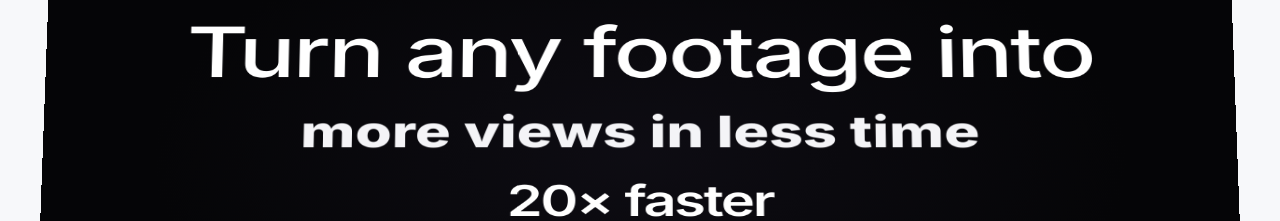
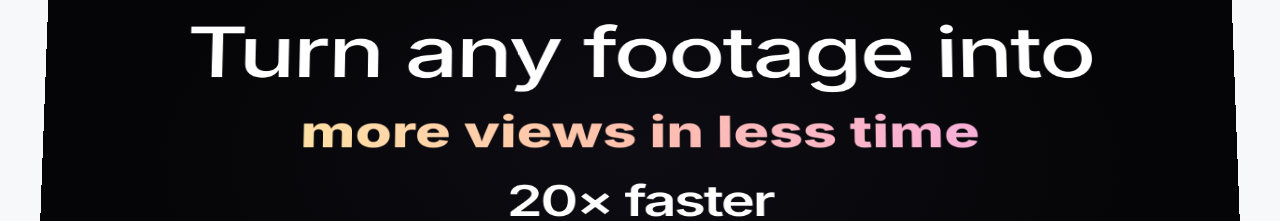
Before and after one commit to deeprajsharma592-sketch/RelatiVClips-MVP, a Next.js app in the folder frontend-next/: page / in a window 1280 px wide. Shown: the part 579-800 px from the top of the page. Built offline with nearby package versions, Linux system fonts and the light colour scheme; no server answers.

Commit message:
Tint the Hero Message with the RelatiV logo colors

```diff
--- a/frontend-next/src/components/ShatterPhrase.tsx
+++ b/frontend-next/src/components/ShatterPhrase.tsx
@@ -32,6 +32,10 @@ type MorphShard = {
   delay: number;
 };
 type Morph = { start: number; next: number; target: PhraseLayout; pieces: MorphShard[] };
+
+// Light tints of the logo's amber, coral, and pink.
+const PHRASE_COLORS = ["#ffe0a5", "#ffbfae", "#f8afd8"] as const;
+const SHARD_COLORS = ["#da9e53", "#d78072", "#cf74aa"] as const;
 
 const TAU = 2 * Math.PI;
 const MORPH_DURATION = 1580;
@@ -82,12 +86,18 @@ export default function ShatterPhrase({ phrases }: { phrases: readonly string[]
       source.textAlign = "center";
       const metrics = source.measureText(text);
       const baseline = height / 2 + (metrics.actualBoundingBoxAscent - metrics.actualBoundingBoxDescent) / 2;
-      source.fillStyle = "#f4f4f7";
+      const leftInk = width / 2 - metrics.actualBoundingBoxLeft;
+      const rightInk = width / 2 + metrics.actualBoundingBoxRight;
+      const inkGradient = source.createLinearGradient(leftInk, 0, rightInk, 0);
+      PHRASE_COLORS.forEach((color, index) => {
+        inkGradient.addColorStop(index / (PHRASE_COLORS.length - 1), color);
+      });
+      source.fillStyle = inkGradient;
       source.fillText(text, width / 2, baseline);
       const pixels = source.getImageData(0, 0, ink.width, ink.height).data;
       const step = Math.max(6, fontSize * 0.15);
-      const left = width / 2 - metrics.actualBoundingBoxLeft - step;
-      const right = width / 2 + metrics.actualBoundingBoxRight + step;
+      const left = leftInk - step;
+      const right = rightInk + step;
       const top = baseline - metrics.actualBoundingBoxAscent - step;
       const bottom = baseline + metrics.actualBoundingBoxDescent + step;
       const cols = Math.ceil((right - left) / step);
@@ -121,7 +131,8 @@ export default function ShatterPhrase({ phrases }: { phrases: readonly string[]
         path.lineTo(b.x, b.y);
         path.lineTo(c.x, c.y);
         path.closePath();
-        const shard: Shard = { path, center, color: Math.random() < 0.7 ? "#8f70ff" : "#b0aacb" };
+        const colorIndex = Math.round(clamp((center.x - leftInk) / Math.max(1, rightInk - leftInk)) * (SHARD_COLORS.length - 1));
+        const shard: Shard = { path, center, color: SHARD_COLORS[colorIndex] };
         shards.push(shard);
         for (const [p, q] of [[a, b], [b, c], [c, a]]) {
           const key = [`${p.x},${p.y}`, `${q.x},${q.y}`].sort().join("|");
@@ -408,7 +419,14 @@ export default function ShatterPhrase({ phrases }: { phrases: readonly string[]
 
   return (
     <span ref={rootRef} className="relative flex min-h-[1.38em] w-full items-center justify-center isolate">
-      <span className={ready ? "sr-only motion-reduce:not-sr-only" : undefined}>{phrases[index]}</span>
+      <span className={ready ? "sr-only motion-reduce:not-sr-only" : undefined}>
+        <span
+          className="inline-block bg-clip-text text-transparent"
+          style={{ backgroundImage: `linear-gradient(90deg, ${PHRASE_COLORS.join(", ")})` }}
+        >
+          {phrases[index]}
+        </span>
+      </span>
       <canvas
         ref={canvasRef}
         aria-hidden="true"
```
